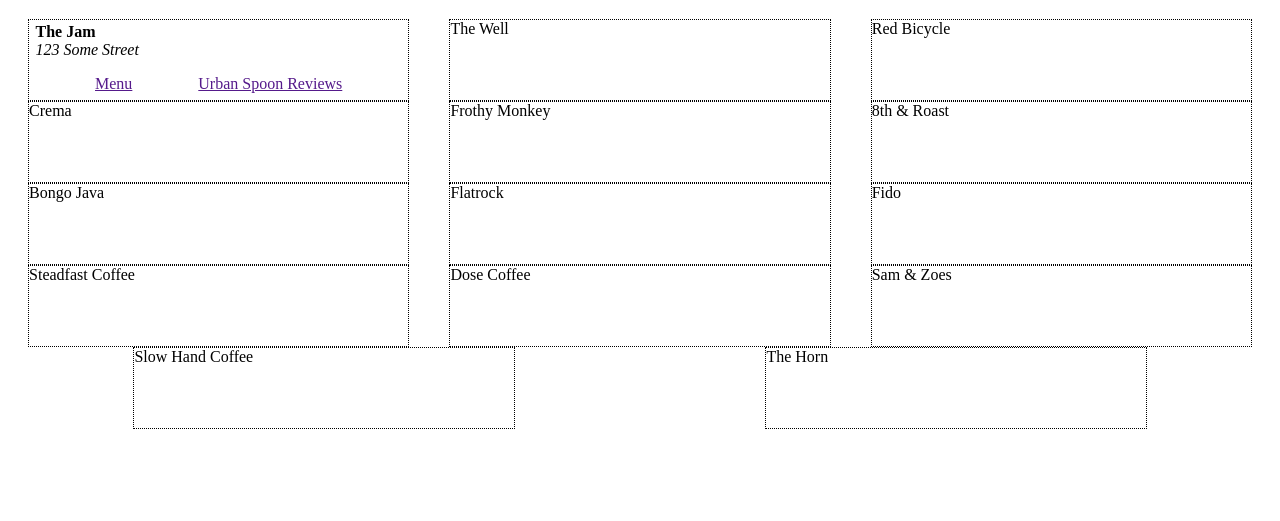
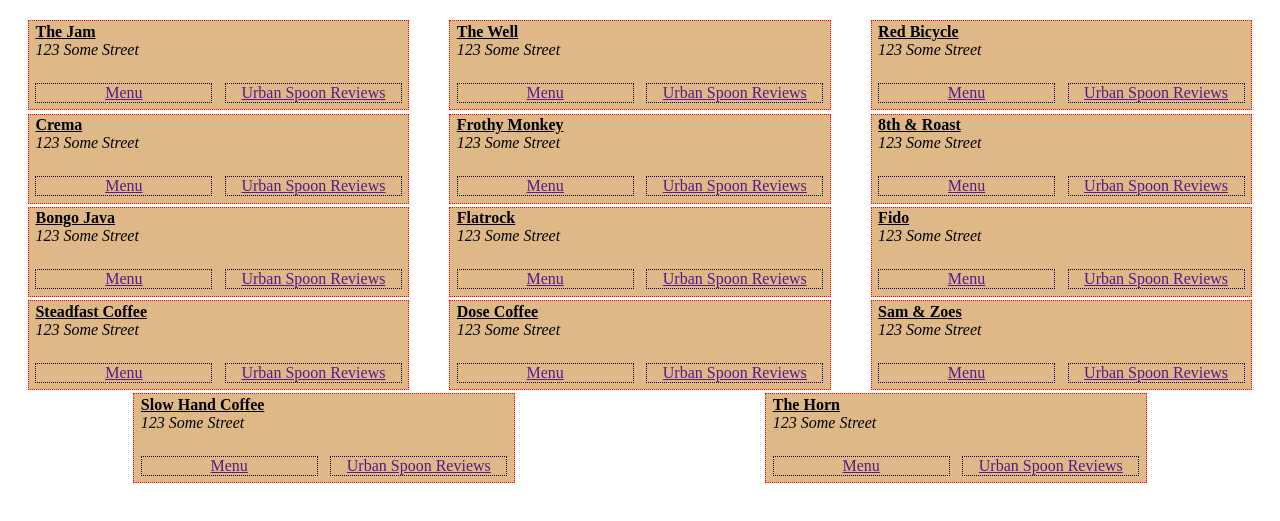
Before and after one commit to jandershock/coffee-houses, a plain HTML site: page index.html in a window 1280 px wide. Shown: the part 61-582 px from the top of the page. Drawn offline with Linux system fonts and the light colour scheme.

Commit message:
Updated CSS to properly align elements

```diff
--- a/index.html
+++ b/index.html
@@ -18,7 +18,7 @@
         <section class="list">
             <article class="shop">
                 <div class="info">
-                    <h4>The Jam</h4>
+                    <h4><u>The Jam</u></h4>
                     <address>123 Some Street</address>
                 </div>
                 <div class="links">
@@ -26,19 +26,136 @@
                     <a href="">Urban Spoon Reviews</a>
                 </div>
             </article>
-            <article class="shop">The Well</article>
-            <article class="shop">Red Bicycle</article>
-            <article class="shop">Crema</article>
-            <article class="shop">Frothy Monkey</article>
-            <article class="shop">8th &amp; Roast</article>
-            <article class="shop">Bongo Java</article>
-            <article class="shop">Flatrock</article>
-            <article class="shop">Fido</article>
-            <article class="shop">Steadfast Coffee</article>
-            <article class="shop">Dose Coffee</article>
-            <article class="shop">Sam &amp; Zoes</article>
-            <article class="shop">Slow Hand Coffee</article>
-            <article class="shop">The Horn</article>
+            <article class="shop">
+                <div class="info">
+                    <h4><u>The Well</u></h4>
+                    <address>123 Some Street</address>
+                </div>
+                <div class="links">
+                    <a href="">Menu</a>
+                    <a href="">Urban Spoon Reviews</a>
+                </div>
+            </article>
+            <article class="shop">
+                <div class="info">
+                    <h4><u>Red Bicycle</u></h4>
+                    <address>123 Some Street</address>
+                </div>
+                <div class="links">
+                    <a href="">Menu</a>
+                    <a href="">Urban Spoon Reviews</a>
+                </div>
+            </article>
+            <article class="shop">
+                <div class="info">
+                    <h4><u>Crema</u></h4>
+                    <address>123 Some Street</address>
+                </div>
+                <div class="links">
+                    <a href="">Menu</a>
+                    <a href="">Urban Spoon Reviews</a>
+                </div>
+            </article>
+            <article class="shop">
+                <div class="info">
+                    <h4><u>Frothy Monkey</u></h4>
+                    <address>123 Some Street</address>
+                </div>
+                <div class="links">
+                    <a href="">Menu</a>
+                    <a href="">Urban Spoon Reviews</a>
+                </div>
+            </article>
+            <article class="shop">
+                <div class="info">
+                    <h4><u>8th &amp; Roast</u></h4>
+                    <address>123 Some Street</address>
+                </div>
+                <div class="links">
+                    <a href="">Menu</a>
+                    <a href="">Urban Spoon Reviews</a>
+                </div>
+            </article>
+            <article class="shop">
+                <div class="info">
+                    <h4><u>Bongo Java</u></h4>
+                    <address>123 Some Street</address>
+                </div>
+                <div class="links">
+                    <a href="">Menu</a>
+                    <a href="">Urban Spoon Reviews</a>
+                </div>
+            </article>
+            <article class="shop">
+                <div class="info">
+                    <h4><u>Flatrock</u></h4>
+                    <address>123 Some Street</address>
+                </div>
+                <div class="links">
+                    <a href="">Menu</a>
+                    <a href="">Urban Spoon Reviews</a>
+                </div>
+            </article>
+            <article class="shop">
+                <div class="info">
+                    <h4><u>Fido</u></h4>
+                    <address>123 Some Street</address>
+                </div>
+                <div class="links">
+                    <a href="">Menu</a>
+                    <a href="">Urban Spoon Reviews</a>
+                </div>
+            </article>
+            <article class="shop">
+                <div class="info">
+                    <h4><u>Steadfast Coffee</u></h4>
+                    <address>123 Some Street</address>
+                </div>
+                <div class="links">
+                    <a href="">Menu</a>
+                    <a href="">Urban Spoon Reviews</a>
+                </div>
+            </article>
+            <article class="shop">
+                <div class="info">
+                    <h4><u>Dose Coffee</u></h4>
+                    <address>123 Some Street</address>
+                </div>
+                <div class="links">
+                    <a href="">Menu</a>
+                    <a href="">Urban Spoon Reviews</a>
+                </div>
+            </article>
+            <article class="shop">
+                <div class="info">
+                    <h4><u>Sam &amp; Zoes</u></h4>
+                    <address>123 Some Street</address>
+                </div>
+                <div class="links">
+                    <a href="">Menu</a>
+                    <a href="">Urban Spoon Reviews</a>
+                </div>
+            </article>
+            <article class="shop">
+                <div class="info">
+                    <h4><u>Slow Hand Coffee</u></h4>
+                    <address>123 Some Street</address>
+                </div>
+                <div class="links">
+                    <a href="">Menu</a>
+                    <a href="">Urban Spoon Reviews</a>
+                </div>
+            </article>
+            <article class="shop">
+                <div class="info">
+                    <h4><u>The Horn</u></h4>
+                    <address>123 Some Street</address>
+                </div>
+                <div class="links">
+                    <a href="">Menu</a>
+                    <a href="">Urban Spoon Reviews</a>
+                </div>
+            </article>
         </section>
     </main>
 </body>
--- a/main.css
+++ b/main.css
@@ -6,12 +6,13 @@
 
 .list .shop  {
     flex-basis: 30%;
-    border: dotted;
-    border-width: thin;
+    border: thin dotted red;
     display: flex;
     flex-direction: column;
     justify-content: space-between;
-    height: 5em;
+    height: auto;
+    background-color: burlywood;
+    margin: .1em;
 }
 
 .info {
@@ -33,8 +34,23 @@
 
 .links {
     flex-direction: row;
-    align-items: flex-end;
     justify-content: space-evenly;
     margin-bottom: .4em;
+    margin-top: 1.5em;
     display: flex;
 }
+
+.links a {
+    flex-basis: 50%;
+    margin: 0 .4em;
+    border: thin dotted black;
+    text-align: center;
+    vertical-align: bottom;
+    display: flex;
+    justify-content: center;
+    align-items: flex-end;
+}
+
+.links div{
+    flex-direction: row;
+}
```
